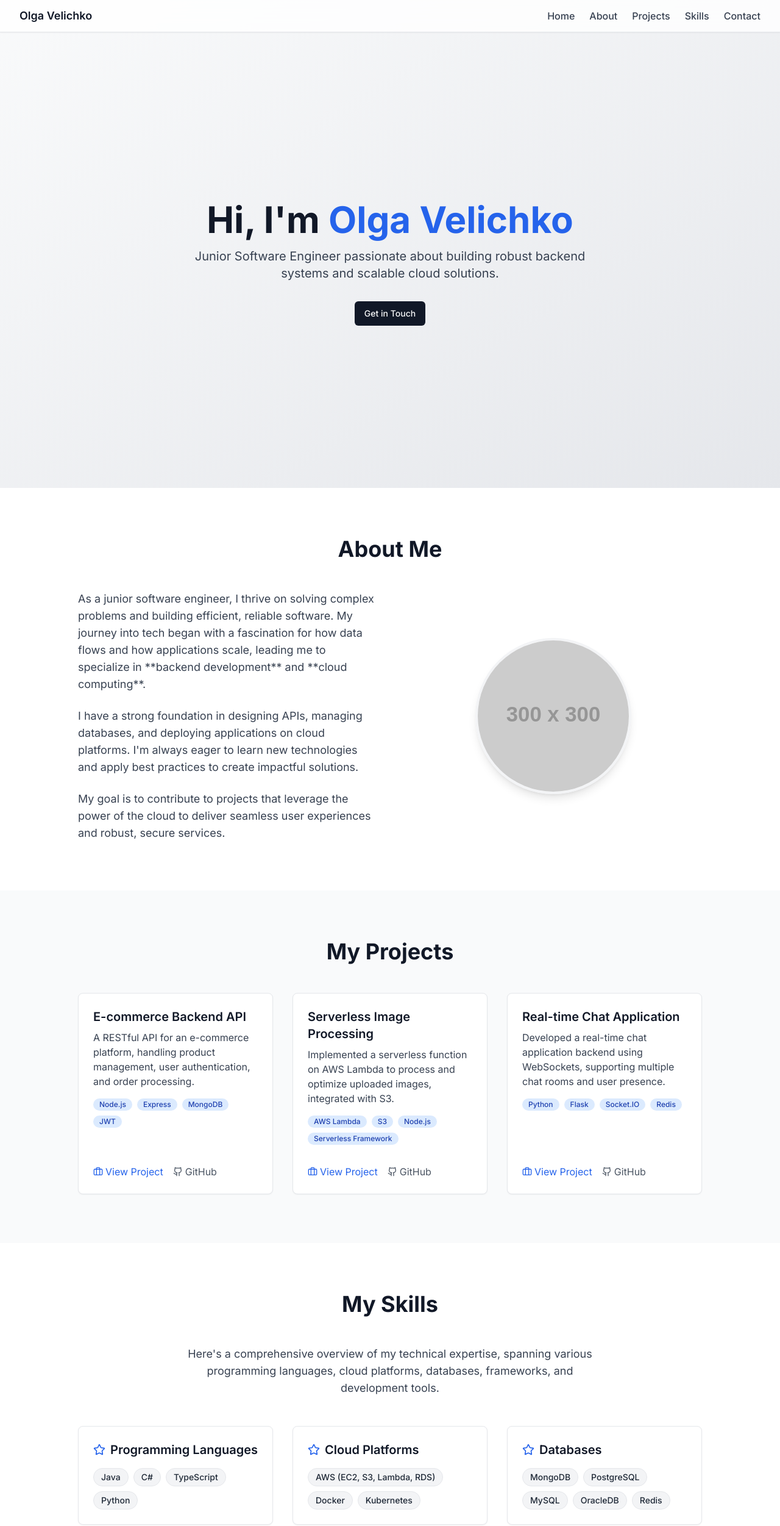
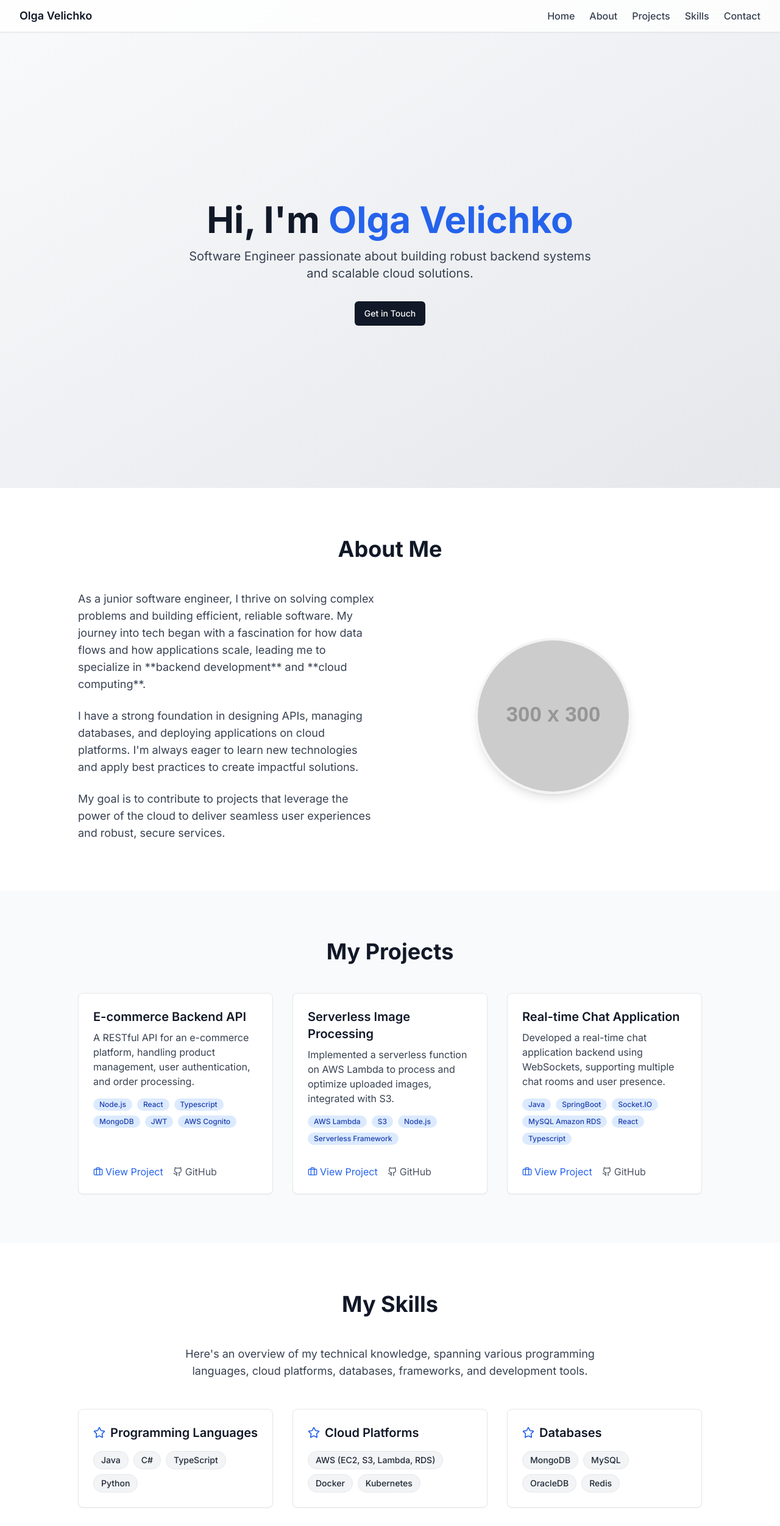
Before and after one commit to OVUSA/portfolio-webapp, a React (Create React App) app: page / in a window 1280 px wide. Shown: the top 2502 px of the page at 61% size. Built offline with nearby package versions, Linux system fonts and the light colour scheme.

Commit message:
Updated verbage

```diff
--- a/src/App.tsx
+++ b/src/App.tsx
@@ -1,5 +1,5 @@
-import React, { useRef, RefObject, useEffect } from 'react'; // Import useEffect
-import { Github, Linkedin, Mail, Cloud, Code, Briefcase, User, Star } from 'lucide-react'; // Assuming lucide-react is available
+import React, { useRef, RefObject, useEffect } from 'react';
+import { Github, Linkedin, Mail, Cloud, Code, Briefcase, User, Star } from 'lucide-react';
 
 // --- Type Definitions ---
 /**
@@ -133,7 +133,7 @@ const HeroSection: React.FC<HeroSectionProps> = ({ contactRef }) => (
         Hi, I'm <span className="text-blue-600">Olga Velichko</span>
       </h1>
       <p className="text-lg sm:text-xl text-gray-700 mb-8 animate-fade-in-up delay-200">
-        Junior Software Engineer passionate about building robust backend systems and scalable cloud solutions.
+        Software Engineer passionate about building robust backend systems and scalable cloud solutions.
       </p>
       <Button onClick={() => scrollToSection(contactRef)} className="animate-fade-in-up delay-400">
         Get in Touch
@@ -181,7 +181,7 @@ const ProjectsSection: React.FC = () => {
     {
       title: "E-commerce Backend API",
       description: "A RESTful API for an e-commerce platform, handling product management, user authentication, and order processing.",
-      tech: ["Node.js", "Express", "MongoDB", "JWT"],
+      tech: ["Node.js", "React","Typescript", "MongoDB", "JWT","AWS Cognito"],
       link: "#", // Placeholder link
       github: "#" // Placeholder link
     },
@@ -195,7 +195,7 @@ const ProjectsSection: React.FC = () => {
     {
       title: "Real-time Chat Application",
       description: "Developed a real-time chat application backend using WebSockets, supporting multiple chat rooms and user presence.",
-      tech: ["Python", "Flask", "Socket.IO", "Redis"],
+      tech: ["Java", "SpringBoot", "Socket.IO", "MySQL Amazon RDS", "React","Typescript"],
       link: "#",
       github: "#"
     },
@@ -242,7 +242,7 @@ const SkillsSection: React.FC = () => {
   const skills: Skills = {
     "Programming Languages": ["Java","C#","TypeScript","Python"],
     "Cloud Platforms": ["AWS (EC2, S3, Lambda, RDS)", "Docker", "Kubernetes"],
-    "Databases": ["MongoDB", "PostgreSQL", "MySQL","OracleDB", "Redis"],
+    "Databases": ["MongoDB", "MySQL","OracleDB", "Redis"],
     "Frameworks & Libraries": ["React","Angular","Spring Boot", ".NET"],
     "Tools & Methodologies": ["Git", "CI/CD", "RESTful APIs", "Microservices", "Agile"]
   };
@@ -252,7 +252,7 @@ const SkillsSection: React.FC = () => {
       <div className="max-w-screen-lg mx-auto">
         <h2 className="text-3xl sm:text-4xl font-bold text-gray-900 text-center mb-12">My Skills</h2>
         <p className="text-lg text-gray-700 text-center max-w-2xl mx-auto mb-12">
-          Here's a comprehensive overview of my technical expertise, spanning various programming languages, cloud platforms, databases, frameworks, and development tools.
+          Here's an overview of my technical knowledge, spanning various programming languages, cloud platforms, databases, frameworks, and development tools.
         </p>
         <div className="grid grid-cols-1 md:grid-cols-2 lg:grid-cols-3 gap-8">
           {Object.entries(skills).map(([category, items], index) => (
@@ -296,24 +296,6 @@ const ContactSection: React.FC = () => (
           <Github className="w-6 h-6 mr-2" /> GitHub Profile
         </a>
       </div>
-      {/* A simple contact form could go here if desired, but for minimalism, links are often preferred */}
-      {/* <Card className="max-w-md mx-auto p-8">
-        <form className="space-y-4">
-          <div>
-            <label htmlFor="name" className="block text-left text-sm font-medium text-gray-700">Name</label>
-            <input type="text" id="name" name="name" className="mt-1 block w-full rounded-md border-gray-300 shadow-sm focus:border-blue-500 focus:ring-blue-500" />
-          </div>
-          <div>
-            <label htmlFor="email" className="block text-left text-sm font-medium text-gray-700">Email</label>
-            <input type="email" id="email" name="email" className="mt-1 block w-full rounded-md border-gray-300 shadow-sm focus:border-blue-500 focus:ring-blue-500" />
-          </div>
-          <div>
-            <label htmlFor="message" className="block text-left text-sm font-medium text-gray-700">Message</label>
-            <textarea id="message" name="message" rows="4" className="mt-1 block w-full rounded-md border-gray-300 shadow-sm focus:border-blue-500 focus:ring-blue-500"></textarea>
-          </div>
-          <Button type="submit" className="w-full">Send Message</Button>
-        </form>
-      </Card> */}
     </div>
   </section>
 );
```
Also changed, not shown: 1 other file (tests, documents, lock files or other folders).
